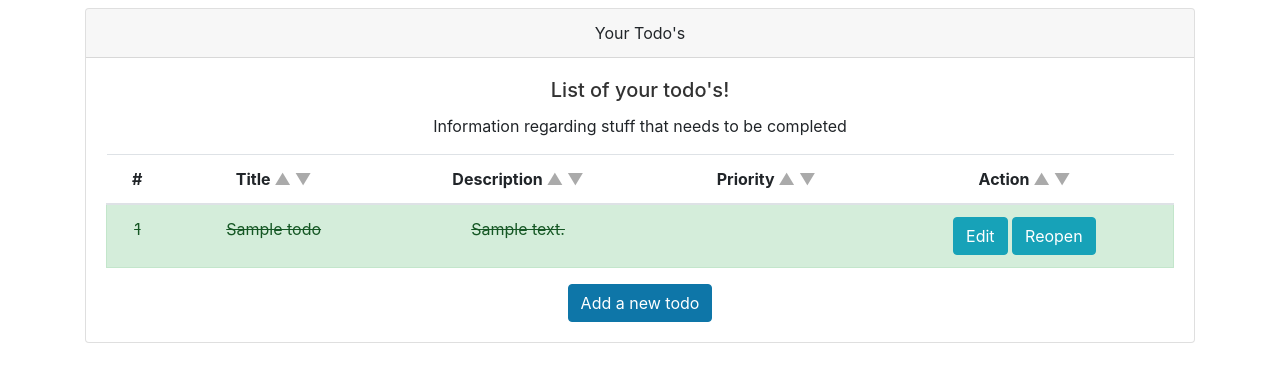
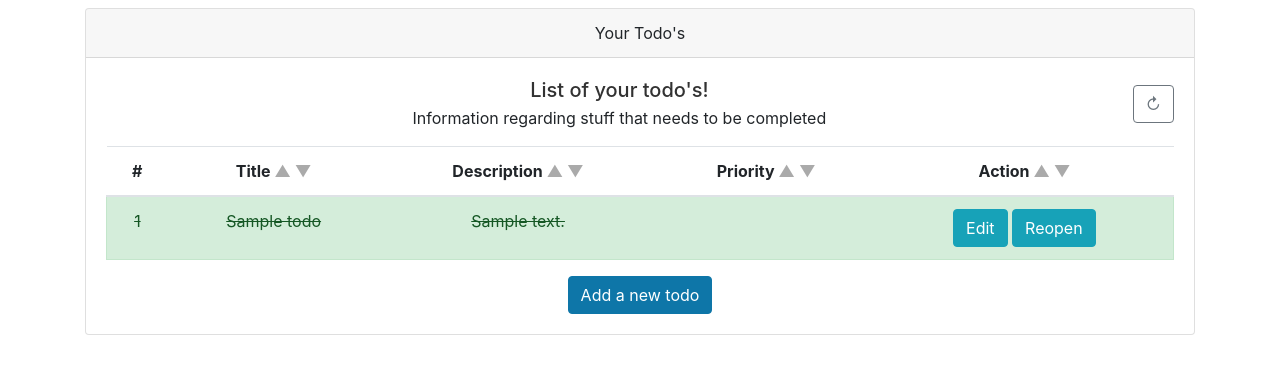
Before and after one commit to yykhysn/TodoApp, a FastAPI app: template templates/todos/todo.html in a window 1280 px wide. Shown: the part 62-444 px from the top of the page. Run offline with FastAPI, Linux system fonts and the light colour scheme; the template is opened without the code that fills it: most values are stand-ins (such as "Sample title", 1, 10 or a date in 2020); some libraries are stand-ins or nearby versions.

Commit message:
feat: add frontend reload function to refresh todos table.

```diff
--- a/static/js/todos.js
+++ b/static/js/todos.js
@@ -376,8 +376,19 @@ function renderTodosTableRowNumber(){
     })
 }
 
+
+
 document.addEventListener('DOMContentLoaded', () => {
     if (document.body.dataset.page === "todo"){
-        renderTodosTableRowNumber()
+        renderTodosTableRowNumber();
+
+        const reloadTodosButton = document.querySelector(".btn-todos-reload");
+        reloadTodosButton.addEventListener("click", () => {
+            if (editingRow){
+                alert("Please finish editing before reload!");
+            }else {
+                window.location.reload(true);
+            }
+        })
     }
 })
--- a/templates/todos/todo.html
+++ b/templates/todos/todo.html
@@ -14,8 +14,16 @@
         <div class="card text-center">
             <div class="card-header">Your Todo's</div>
             <div class="card-body">
-                <h5 class="card-title">List of your todo's!</h5>
-                <p class="card-text">Information regarding stuff that needs to be completed</p>
+                <div class="d-flex align-items-center mb-3">
+                    <div class="flex-grow-1"></div>
+                    <div class="flex-grow-1 text-center">
+                        <h5 class="card-title mb-1">List of your todo's!</h5>
+                        <p class="card-text mb-0">Information regarding stuff that needs to be completed</p>
+                    </div>
+                    <div class="flex-grow-1 d-flex justify-content-end">
+                        <button type="button" class="btn btn-outline-secondary btn-todos-reload">↻</button>
+                    </div>
+                </div>
                 <table class="table table-hover">
                     <thead>
                         <tr>
```
